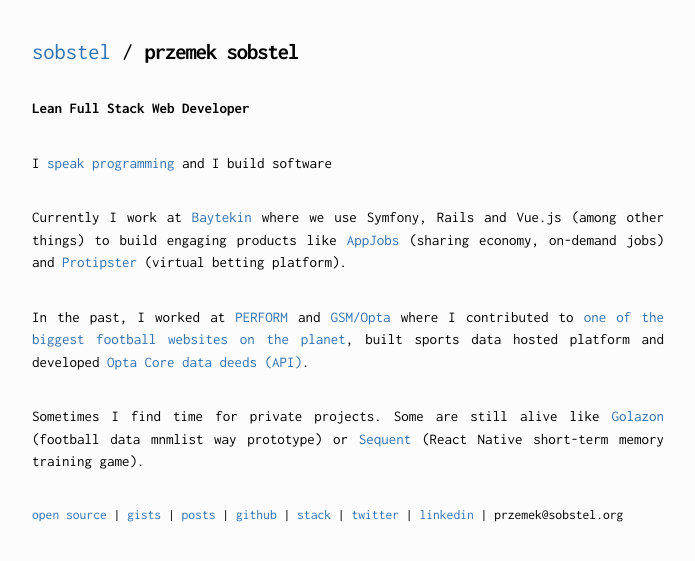
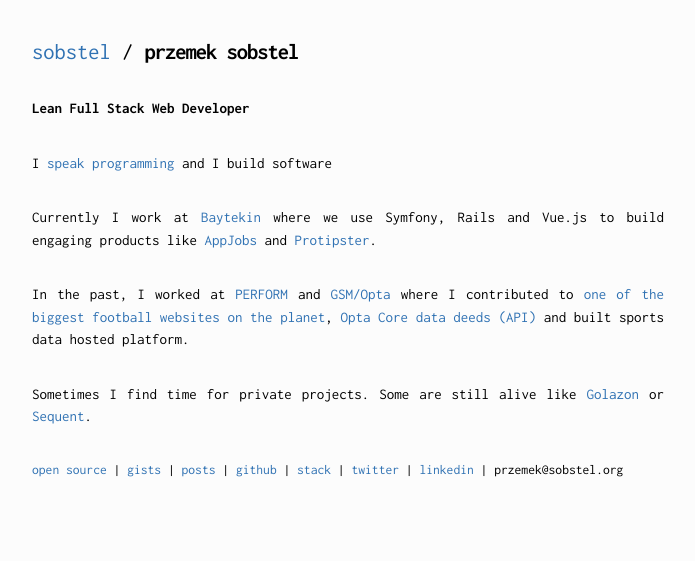
Before and after one commit to sobstel/sobstel.github.com, a Jekyll site: the page built from index.html, in a window 1280 px wide. Shown: the top 561 px of the page, without its empty margins (292-987 px from the left). Built offline with Jekyll 4.4.1, drawn with Linux system fonts in a browser that asks for light colours.

Commit message:
update desc

```diff
--- a/index.html
+++ b/index.html
@@ -13,21 +13,21 @@
 </p>
 
 <p>
-  Currently I work at <a href="http://baytekin.media">Baytekin</a> where we use Symfony, Rails and Vue.js (among other things)
-  to build engaging products like <a href="https://www.appjobs.com/">AppJobs</a> (sharing economy, on-demand jobs)
-  and <a href="https://www.protipster.com/">Protipster</a> (virtual betting platform).
+  Currently I work at <a href="http://baytekin.media">Baytekin</a> where we use Symfony, Rails and Vue.js
+  to build engaging products like <a href="https://www.appjobs.com/">AppJobs</a> <!--(sharing economy on-demand jobs)*/-->
+  and <a href="https://www.protipster.com/">Protipster</a>. <!--(virtual betting platform).-->
 </p>
 
 <p>
   In the past, I worked at <a href="http://www.performgroup.com/">PERFORM</a> and <a href="http://www.globalsportsmedia.com/">GSM/Opta</a>
-  where I contributed to <a href="https//www.soccerway.com/">one of the biggest football websites on the planet</a>,
-  built sports data hosted platform and developed <a href="http://client.core.optasports.com/">Opta Core data deeds (API)</a>.
+  where I contributed to <a href="http://www.soccerway.com/">one of the biggest football websites on the planet</a>,
+  <a href="http://client.core.optasports.com/">Opta Core data deeds (API)</a> and built sports data hosted platform.
 </p>
 
 <p>
   Sometimes I find time for private projects. Some are still alive like
-  <a href="http://www.golazon.com/">Golazon</a> (football data mnmlist way prototype)
-  or <a href="https://github.com/sobstel/sequent">Sequent</a> (React Native short-term memory training game).
+  <a href="http://www.golazon.com/">Golazon</a>
+  or <a href="https://github.com/sobstel/sequent">Sequent</a>.
 </p>
 
 </section>
```
